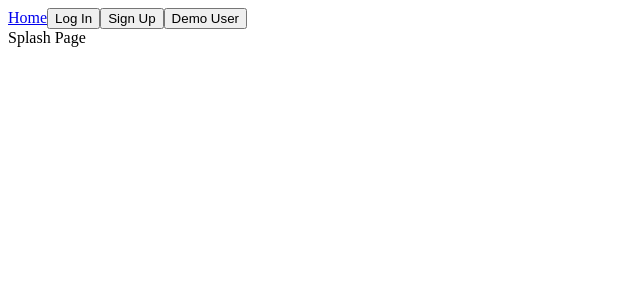
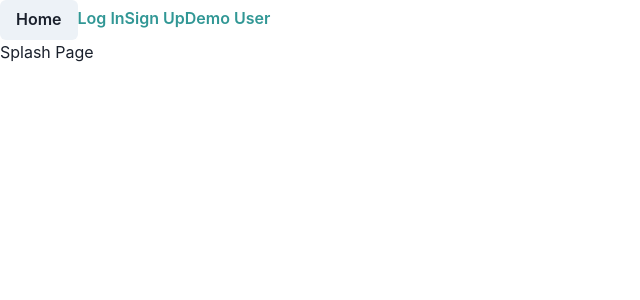
Before and after one commit to earlwoo/My-Neighborkhood, a React (Create React App) app in the folder react-app/: page / in a window 1280 px wide. Shown: the top 300 px of the page, without its empty margins (0-640 px from the left). Built offline with nearby package versions, Linux system fonts and the light colour scheme; no server answers; what react-geocode would draw is missing.

Commit message:
added user info popup

```diff
--- a/react-app/package.json
+++ b/react-app/package.json
@@ -3,10 +3,14 @@
   "version": "0.1.0",
   "private": true,
   "dependencies": {
+    "@chakra-ui/react": "^1.6.3",
+    "@emotion/react": "^11.4.0",
+    "@emotion/styled": "^11.3.0",
     "@react-google-maps/api": "^2.2.0",
     "@testing-library/jest-dom": "^4.2.4",
     "@testing-library/react": "^9.3.2",
     "@testing-library/user-event": "^7.1.2",
+    "framer-motion": "^4.1.17",
     "google-maps-react": "^2.0.6",
     "http-proxy-middleware": "^1.0.5",
     "react": "^17.0.0",
--- a/react-app/src/App.js
+++ b/react-app/src/App.js
@@ -7,6 +7,7 @@ import NavBar from "./components/NavBar";
 import ProtectedRoute from "./components/auth/ProtectedRoute";
 import User from "./components/User";
 import { authenticate } from "./store/session";
+import { ChakraProvider } from "@chakra-ui/react"
 
 function App() {
   const user = useSelector(state => state.session.user)
--- a/react-app/src/components/NavBar.css
+++ b/react-app/src/components/NavBar.css
@@ -0,0 +1,6 @@
+
+.map_container {
+    width: 100%;
+    display: flex;
+    justify-content: center;
+}
--- a/react-app/src/components/NavBar.js
+++ b/react-app/src/components/NavBar.js
@@ -7,6 +7,7 @@ import LoginFormModal from './auth/LoginFormModal'
 import SignUpFormModal from './auth/SignUpFormModal'
 import "./NavBar.css"
 import { useDispatch, useSelector } from 'react-redux';
+import { Button } from "@chakra-ui/react"
 
 const NavBar = () => {
 
@@ -34,7 +35,7 @@ const NavBar = () => {
           <SignUpFormModal />
         </span>
         <span>
-          <button onClick={onLogin}>Demo User</button>
+          <Button colorScheme="teal" variant="link" onClick={onLogin}>Demo User</Button>
         </span>
       </>
     )
@@ -52,7 +53,7 @@ const NavBar = () => {
     <nav className="navbar-container">
       <span>
         <NavLink to="/" exact={true} activeClassName="active">
-          Home
+          <Button>Home</Button>
         </NavLink>
       </span>
       {user ? loggedIn() : noUser()}
--- a/react-app/src/components/auth/LoginFormModal.js
+++ b/react-app/src/components/auth/LoginFormModal.js
@@ -1,6 +1,8 @@
 import React, { useEffect, useState } from 'react';
 import { Modal } from '../../context/Modal';
 import LoginForm from './LoginForm';
+import { Button } from "@chakra-ui/react"
+
 // import "./LoginForm.css"
 
 function LoginFormModal() {
@@ -12,7 +14,7 @@ function LoginFormModal() {
 
   return (
     <>
-      <button className="login__btn" onClick={() => setShowLIModal(true)}>Log In</button>
+      <Button colorScheme="teal" variant="link" className="login__btn" onClick={() => setShowLIModal(true)}>Log In</Button>
       {showLIModal && (
         <Modal onClose={() => setShowLIModal(false)}>
           <LoginForm setShowLIModal={setShowLIModal}/>
--- a/react-app/src/components/auth/LogoutButton.js
+++ b/react-app/src/components/auth/LogoutButton.js
@@ -2,6 +2,7 @@ import React from "react";
 import { useDispatch } from "react-redux";
 import { useHistory } from "react-router";
 import { logout } from "../../store/session";
+import { Button } from "@chakra-ui/react"
 
 const LogoutButton = () => {
   const dispatch = useDispatch();
@@ -12,7 +13,7 @@ const LogoutButton = () => {
     history.push("/")
   };
 
-  return <button onClick={onLogout}>Logout</button>;
+  return <Button onClick={onLogout}>Logout</Button>;
 };
 
 export default LogoutButton;
--- a/react-app/src/components/auth/SignUpFormModal.js
+++ b/react-app/src/components/auth/SignUpFormModal.js
@@ -1,6 +1,7 @@
 import React, { useState } from 'react';
 import { Modal } from '../../context/Modal';
 import SignUpForm from './SignUpForm';
+import { Button } from "@chakra-ui/react"
 // import "./LoginForm.css"
 
 function SignUpFormModal() {
@@ -8,7 +9,7 @@ function SignUpFormModal() {
 
   return (
     <>
-      <button className="signup__btn" onClick={() => setShowSUModal(true)}>Sign Up</button>
+      <Button colorScheme="teal" variant="link" className="signup__btn" onClick={() => setShowSUModal(true)}>Sign Up</Button>
       {showSUModal && (
         <Modal onClose={() => setShowSUModal(false)}>
           <SignUpForm setShowSUModal={setShowSUModal}/>
--- a/react-app/src/components/main/Main.js
+++ b/react-app/src/components/main/Main.js
@@ -15,7 +15,7 @@ const Main = () => {
     }, [dispatch])
 
     return (
-        <div>
+        <div className="map_container">
             <MapContainer />
         </div>
     )
--- a/react-app/src/components/main/MapsContainer.js
+++ b/react-app/src/components/main/MapsContainer.js
@@ -12,7 +12,7 @@ import MapsUserInfo from './MapsUserInfo'
 
 const mapStyles = {
     height: "75vh",
-    width: "75%"
+    width: "90%"
 };
 
 const MapContainer = () => {
--- a/react-app/src/components/main/MapsUserInfo.js
+++ b/react-app/src/components/main/MapsUserInfo.js
@@ -1,11 +1,28 @@
 import React, {useState} from 'react'
 import { useSelector } from 'react-redux';
+import { Box, Avatar, AvatarGroup, Divider } from "@chakra-ui/react"
+
 
 const MapsUserInfo = ({ selected }) => {
     const curruser = useSelector(state => state.session.user)
     return (
         <div>
-            {selected.firstname}
+            <Box maxW="lg" borderWidth="1px" borderRadius="lg" overflow="hidden">
+                <div>
+                    <AvatarGroup>
+                        <Avatar size="md" name={selected.firstname} src={selected.avatar} />
+                    </AvatarGroup>
+                    <span>{selected.firstname} {selected.lastname}</span>
+
+                </div>
+                <Divider />
+                <div>
+                    <span>{selected.address.street}</span>
+                    <span>{selected.address.city}</span>
+                    <span>{selected.address.state}</span>
+                    <span>{selected.address.zip}</span>
+                </div>
+            </Box>
         </div>
     )
 }
--- a/react-app/src/index.js
+++ b/react-app/src/index.js
@@ -5,16 +5,19 @@ import {ModalProvider} from "./context/Modal"
 import './index.css';
 import App from './App';
 import configureStore from './store';
+import { ChakraProvider } from "@chakra-ui/react"
 
 const store = configureStore();
 
 ReactDOM.render(
   <React.StrictMode>
+    <ChakraProvider>
       <ModalProvider>
         <Provider store={store}>
           <App />
         </Provider>
       </ModalProvider>
+    </ChakraProvider>
   </React.StrictMode>,
   document.getElementById('root')
 );
--- /dev/null
+++ b/react-app/src/store/pets.js
@@ -0,0 +1 @@
+const GET_PETS = "pets/GET_PETS"
```
Also changed, not shown: 1 other file (tests, documents, lock files or other folders).
